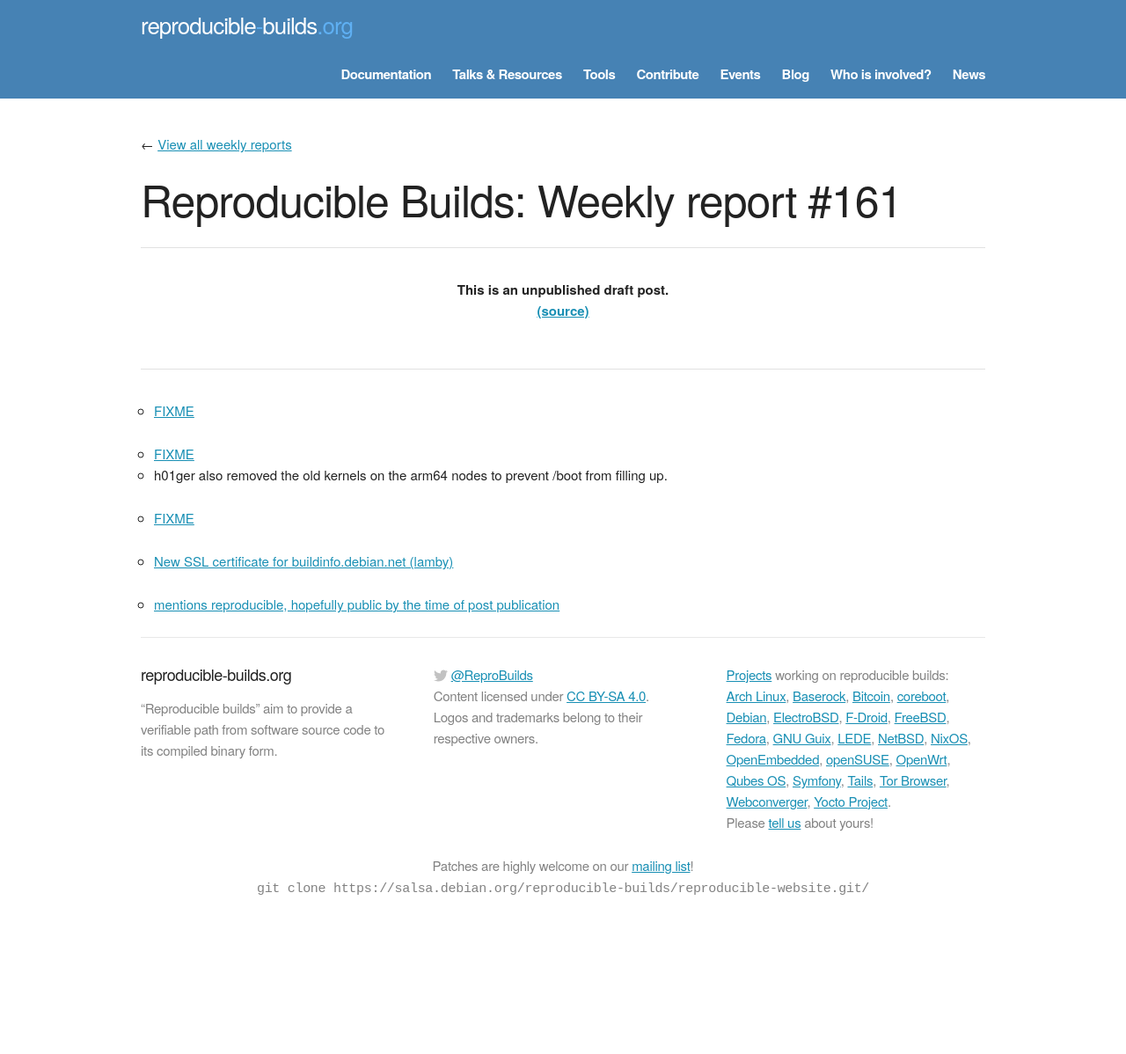
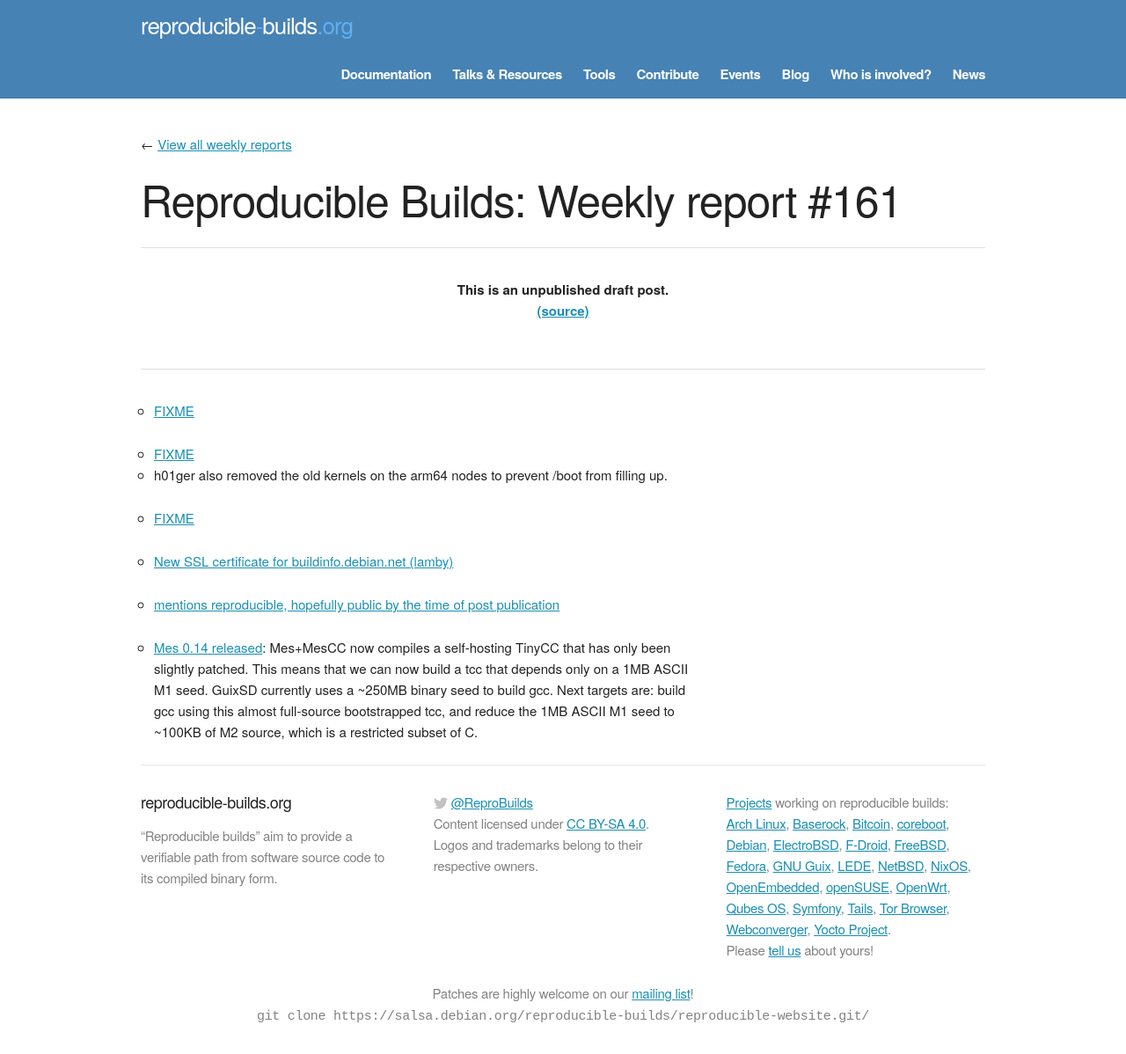
Before and after one commit to prototypefund/reproducible-website, a Jekyll site: the page built from _blog/posts/161.md, in a window 1280 px wide. Shown: the whole page at 88% size. Built offline with Jekyll 4.4.1, drawn with Linux system fonts in a browser that asks for light colours; some web fonts are replaced; before the commit the page ends 1053 px from its top, so only the background shows below that.

Commit message:
161: Mes 0.14 released
Signed-off-by: Holger Levsen <holger@layer-acht.org>

```diff
--- a/_blog/posts/161.md
+++ b/_blog/posts/161.md
@@ -13,3 +13,7 @@ week: 161
 * [New SSL certificate for buildinfo.debian.net (lamby)](https://buildinfo.debian.net/)
 
 * [mentions reproducible, hopefully public by the time of post publication](https://lwn.net/Articles/754443/)
+
+* [Mes 0.14 released](https://lists.reproducible-builds.org/pipermail/rb-general/2018-May/000983.html): Mes+MesCC now compiles a self-hosting TinyCC that has only been slightly patched. This means that we can now build a tcc that depends only on a 1MB ASCII M1 seed.  GuixSD currently uses a ~250MB binary seed to build gcc. Next targets are: build gcc using this almost full-source bootstrapped
+tcc, and reduce the 1MB ASCII M1 seed to ~100KB of M2 source, which is
+a restricted subset of C.
```
